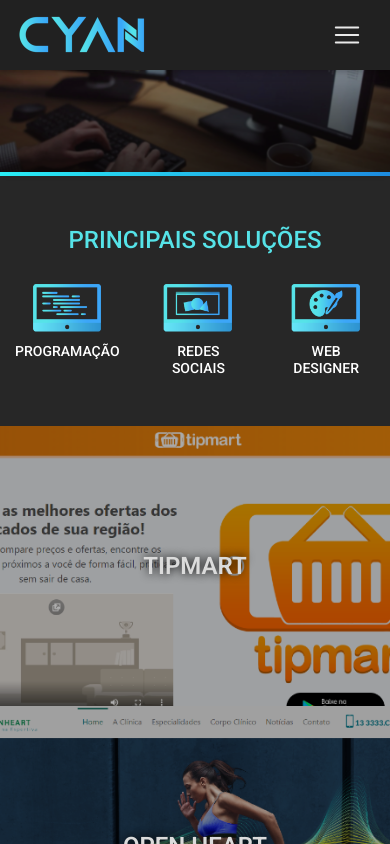
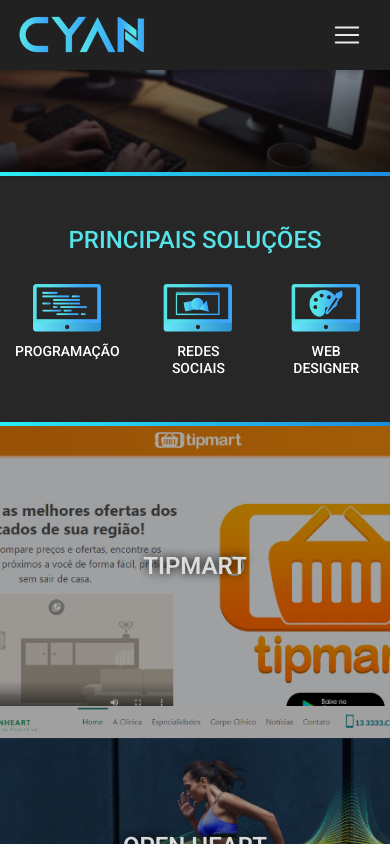
Before and after one commit to Diego-sdd/Reat_cyan_digital, a React (Create React App) app: page /#/ in a window 390 px wide. Shown: the top 844 px of the page. Built offline with nearby package versions, Linux system fonts and the light colour scheme.

Commit message:
ATT-AjusteBorda

```diff
--- a/src/components/body/styles.css
+++ b/src/components/body/styles.css
@@ -282,7 +282,7 @@
 .borda_servicos_cima{
     height: 4px;
     background-image: linear-gradient(to right, #29eef5 , #1d8bdf);
-    margin-top: -90px;
+    margin-top: -184px;
 }
 
 .borda_marca1{
@@ -330,6 +330,6 @@
     .borda_servicos_cima{
         height: 4px;
         background-image: linear-gradient(to right, #29eef5 , #1d8bdf);
-        margin-top: -121px;
+        margin-top: -244px;
     }
 }
```
